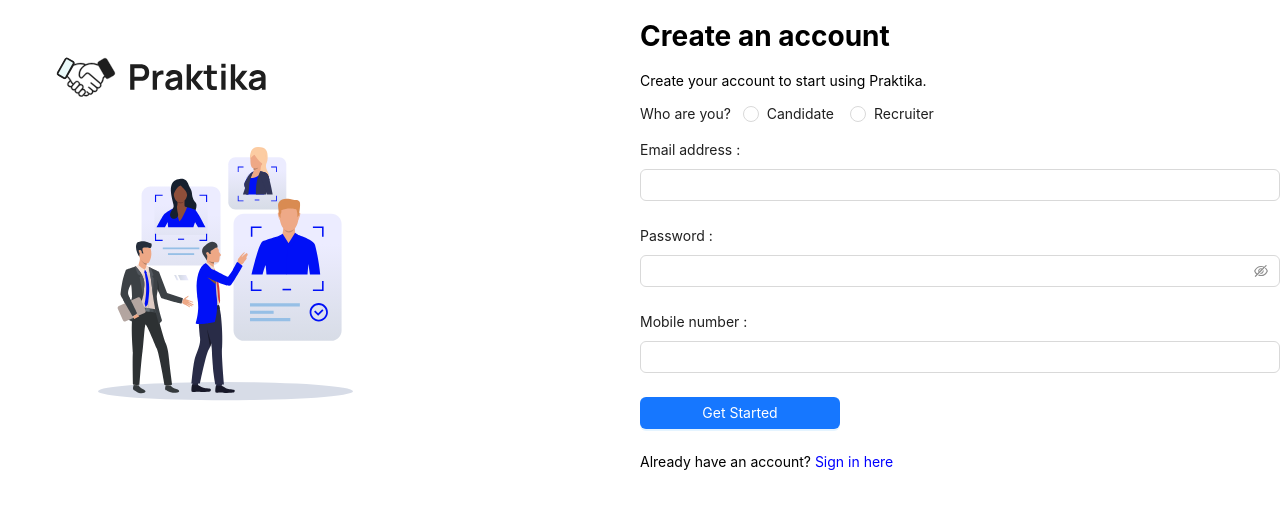
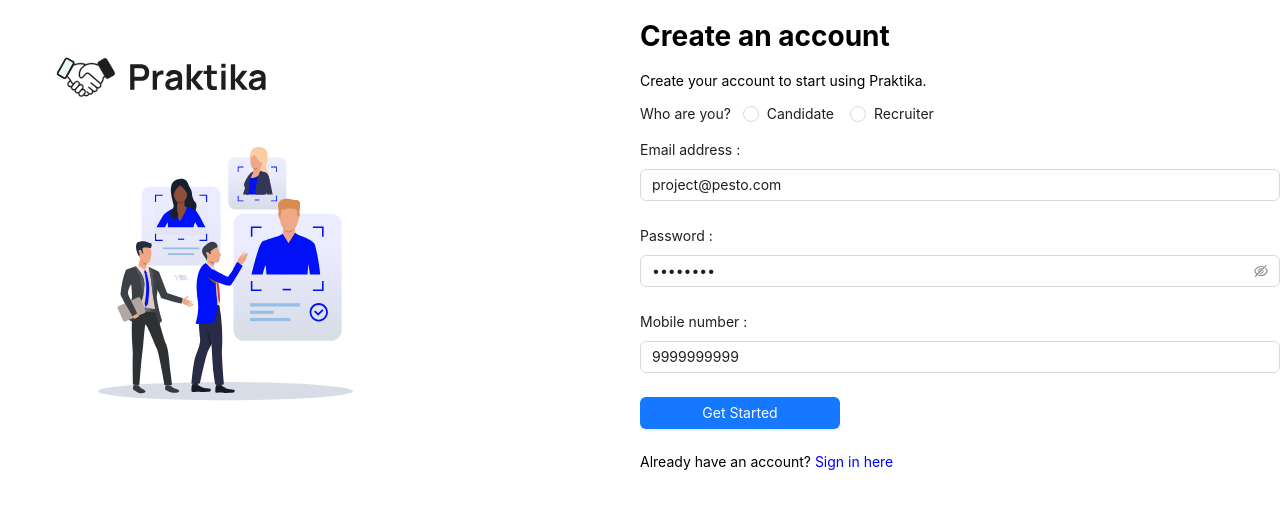
Before and after one commit to ParthJedi/final-repo, a React (Create React App) app: page / in a window 1280 px wide. Shown: the top 508 px of the page. Built offline with nearby package versions, Linux system fonts and the light colour scheme.

Commit message:
added default values

```diff
--- a/src/components/LandingPage/RightContent/index.jsx
+++ b/src/components/LandingPage/RightContent/index.jsx
@@ -47,7 +47,11 @@
 					} else navigate('/');
 				})
 				.catch((err) => {
-					console.log('e', err);
+					console.error('e', err);
+					setLoading(false);
+					notification.error({
+						message: err
+					});
 					navigate('/');
 				});
 		}
@@ -87,15 +91,15 @@
 					</p>
 
 					<Form.Item label='Email address :'>
-						<Input name='email' />
+						<Input name='email' defaultValue={'project@pesto.com'} />
 					</Form.Item>
 
 					<Form.Item label='Password :'>
-						<Input.Password name='password' />
+						<Input.Password name='password' defaultValue={11111111} />
 					</Form.Item>
 
 					<Form.Item label='Mobile number :'>
-						<Input name='mobile_no' />
+						<Input name='mobile_no' defaultValue={9999999999} />
 					</Form.Item>
 
 					<Form.Item>
--- a/src/components/LoginPage/RightContent/index.jsx
+++ b/src/components/LoginPage/RightContent/index.jsx
@@ -43,7 +43,11 @@
 					} else navigate('/login');
 				})
 				.catch((err) => {
-					console.log('e', err);
+					console.error('e', err);
+					setLoading(false);
+					notification.error({
+						message: err
+					});
 					navigate('/login');
 				});
 		}
@@ -69,11 +73,11 @@
 					initialValues={{ remember: true }}
 				>
 					<Form.Item label='Email address :' className='hp-mb-16'>
-						<Input name='email' />
+						<Input name='email' defaultValue={'project@pesto.com'} />
 					</Form.Item>
 
 					<Form.Item label='Password :' className='hp-mb-8'>
-						<Input.Password name='password' />
+						<Input.Password name='password' defaultValue={11111111} />
 					</Form.Item>
 
 					<Form.Item>
--- a/src/utils/API/api.js
+++ b/src/utils/API/api.js
@@ -15,7 +15,7 @@
 			return Promise.resolve(data);
 		} catch (error) {
 			console.error('errResp', error);
-			return Promise.resolve(null);
+			return Promise.reject(error.response.data.message);
 		}
 	}
 
@@ -25,7 +25,7 @@
 			return Promise.resolve(data);
 		} catch (error) {
 			console.error('errResp', error);
-			return Promise.resolve(null);
+			return Promise.reject(error.response.data.message);
 		}
 	}
 
```
